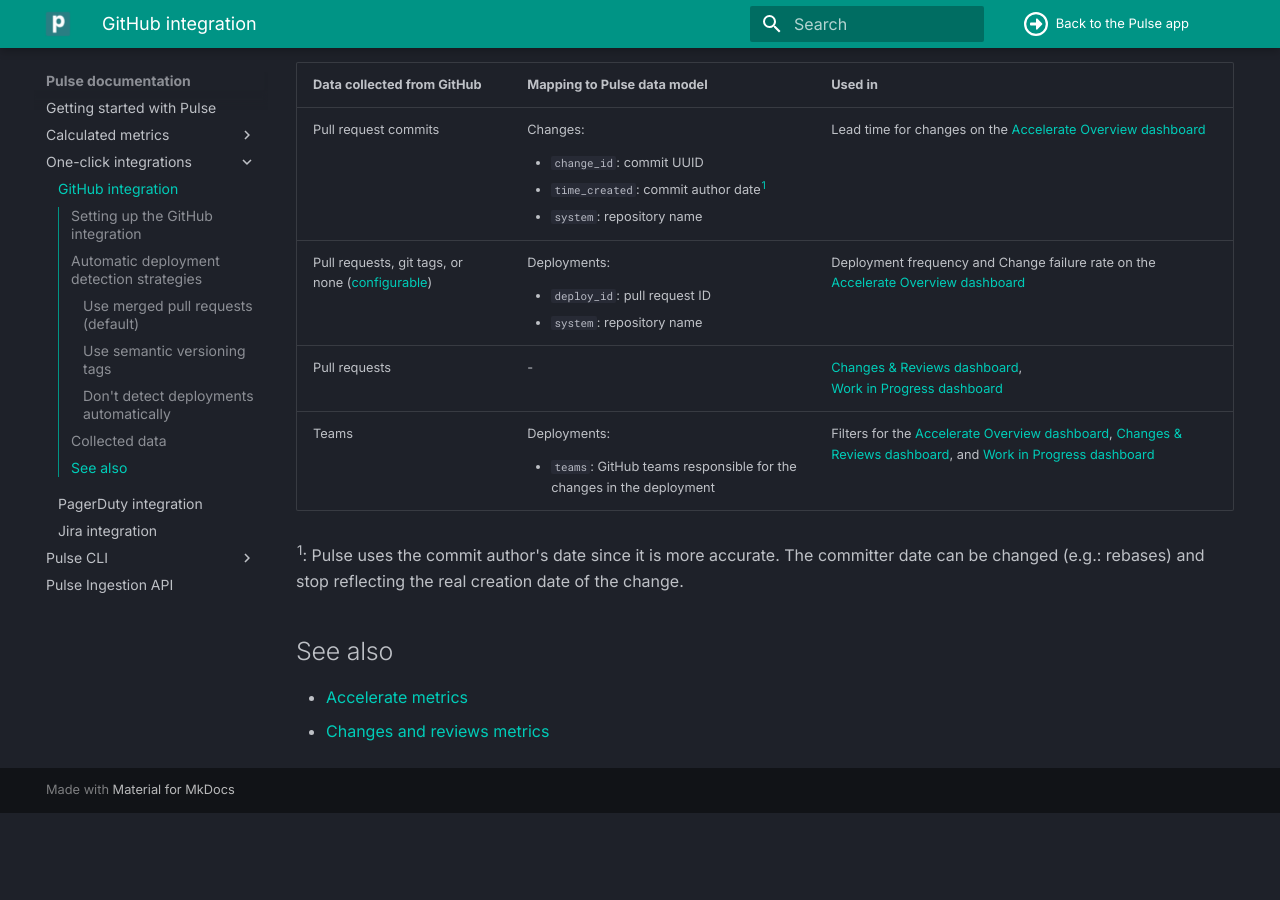
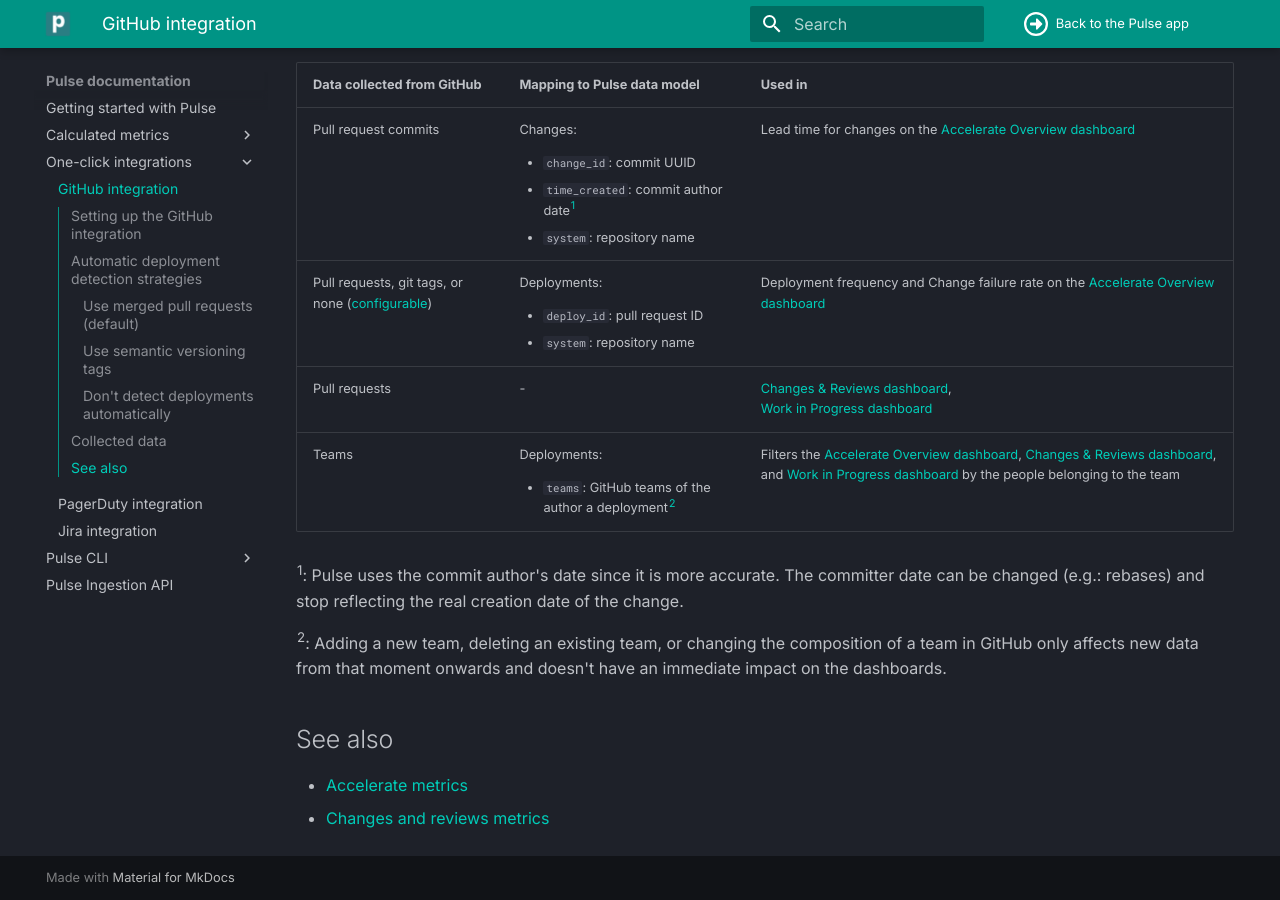
Before and after one commit to codacy/pulse-user-docs, an MkDocs documentation site: the page built from docs/one-click-integrations/github-integration.md, in a window 1280 px wide and 900 px high, scrolled down 3770 px. Built offline with MkDocs 1.6.1 and Material for MkDocs 9.7.7, drawn with Linux system fonts in a browser that asks for light colours; before the commit the page ends 4583 px from its top, so only the background shows below that.

Commit message:
feat: Explain how team updates are handled

```diff
--- a/docs/one-click-integrations/github-integration.md
+++ b/docs/one-click-integrations/github-integration.md
@@ -124,15 +124,17 @@
     <td>
         <p>Deployments:</p>
         <ul>
-            <li><code>teams</code>: GitHub teams responsible for the changes in the deployment</li>
+            <li><code>teams</code>: GitHub teams of the author a deployment<sup><a href="#deployment-teams">2</a></sup></li>
         </ul>
     </td>
-    <td>Filters for the <a href="../../metrics/accelerate/">Accelerate Overview dashboard</a>, <a href="../../metrics/accelerate-changes/">Changes & Reviews dashboard</a>, and <a href="../../metrics/accelerate-wip/">Work in Progress dashboard</a></td>
+    <td>Filters the <a href="../../metrics/accelerate/">Accelerate Overview dashboard</a>, <a href="../../metrics/accelerate-changes/">Changes & Reviews dashboard</a>, and <a href="../../metrics/accelerate-wip/">Work in Progress dashboard</a> by the people belonging to the team</td>
 </tr>
 </table>
 
 <sup><span id="commit-author-date">1</span></sup>: Pulse uses the commit author's date since it is more accurate. The committer date can be changed (e.g.: rebases) and stop reflecting the real creation date of the change.
 
+<sup><span id="deployment-teams">2</span></sup>: Adding a new team, deleting an existing team, or changing the composition of a team in GitHub only affects new data from that moment onwards and doesn't have an immediate impact on the dashboards.
+
 ## See also
 
 -   [Accelerate metrics](../metrics/accelerate.md)
```
